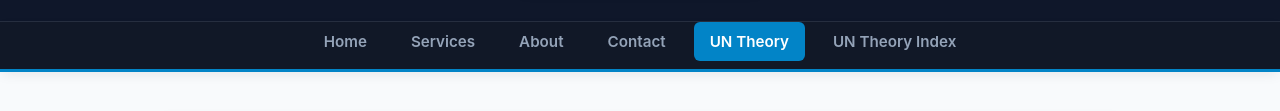
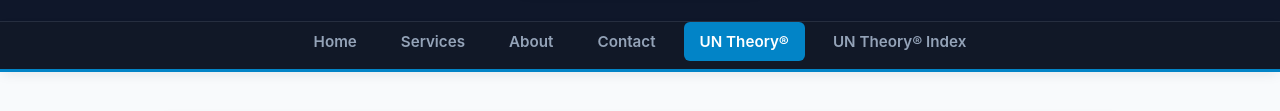
Before and after one commit to untheory/cjcs, a plain HTML site: page un-theory.html in a window 1280 px wide. Shown: the part 177-288 px from the top of the page. Drawn offline with Linux system fonts and the light colour scheme.

Commit message:
Update un-theory.html

```diff
--- a/un-theory.html
+++ b/un-theory.html
@@ -12,7 +12,7 @@
 {
   "@context": "https://schema.org",
   "@type": "ScholarlyArticle",
-  "name": "UN Theory — The Unified Information Substrate",
+  "name": "UN Theory® — The Unified Information Substrate",
   "author": {
     "@type": "Person",
     "name": "Clint Jefferys"
@@ -35,8 +35,8 @@
 <li><a href="/services">Services</a></li>
 <li><a href="/about">About</a></li>
 <li><a href="/contact">Contact</a></li>
-<li><a href="/un-theory" class="active">UN Theory</a></li>
-<li><a href="/un-theory-index">UN Theory Index</a></li>
+<li><a href="/un-theory" class="active">UN Theory®</a></li>
+<li><a href="/un-theory-index">UN Theory® Index</a></li>
 </ul>
 </nav>
 
```
